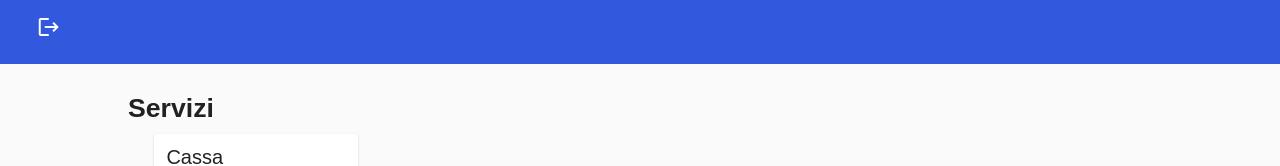
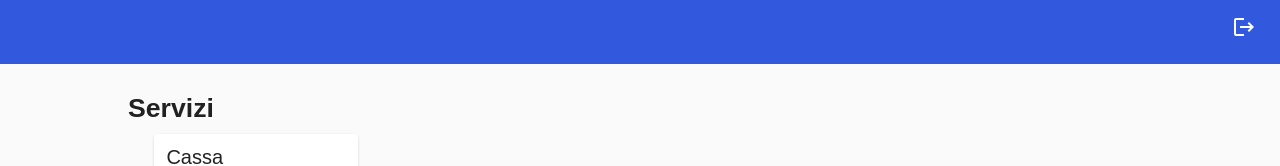
Before and after one commit to vezzoo/Gestionale_sagra, an Angular app in the folder frontend/: page / in a window 1280 px wide. Shown: the top 166 px of the page. Built offline with nearby package versions, Linux system fonts and the light colour scheme.

Commit message:
Solve little toolbar bug

```diff
--- a/frontend/src/styles/toolbar.component.sass
+++ b/frontend/src/styles/toolbar.component.sass
@@ -20,4 +20,4 @@
     margin: 0 auto 0 1px
 
 .right-align
-    margin: 0 0 0 1vw
+    margin: 0 0 0 auto
```
